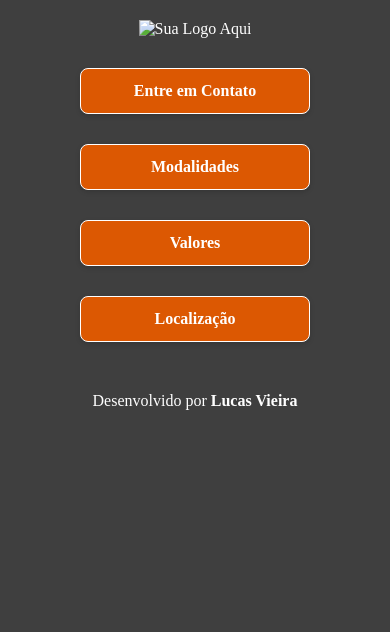
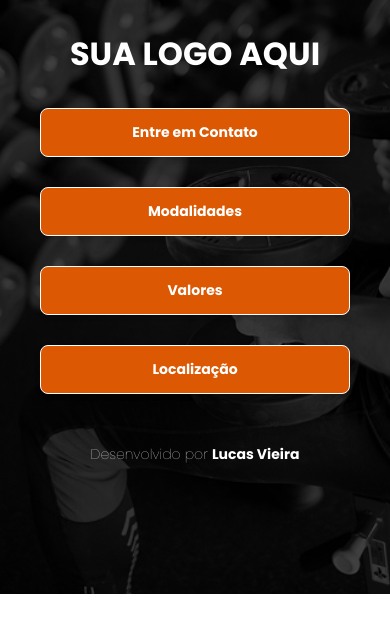
Before and after one commit to luccas-dev/link_bio, a plain HTML site: page index.html in a window 390 px wide. Drawn offline with Linux system fonts and the light colour scheme.

Commit message:
Background adicionado, ajustes nos espacamentos

```diff
--- a/index.html
+++ b/index.html
@@ -5,11 +5,16 @@
     <meta name="viewport" content="width=device-width, initial-scale=1.0">
     <title>Link Bio</title>
 
+    <link rel="preconnect" href="https://fonts.googleapis.com">
+    <link rel="preconnect" href="https://fonts.gstatic.com" crossorigin>
+    <link href="https://fonts.googleapis.com/css2?family=Poppins:ital,wght@0,100;0,200;0,300;0,400;0,500;0,600;0,700;0,800;0,900;1,100;1,200;1,300;1,400;1,500;1,600;1,700;1,800;1,900&display=swap" rel="stylesheet">
+
     <link rel="stylesheet" href="./style.css">
 </head>
 <body>
     <main>
-        <img src="" alt="Sua Logo Aqui">
+        <span>SUA LOGO AQUI</span>
+        <!-- <img src="./assets/images/logo.png" alt="Sua Logo Aqui" id="logo"> -->
         <div id="container">
             <a href="" class="btn">Entre em Contato</a>
             <a href="" class="btn">Modalidades</a>
--- a/style.css
+++ b/style.css
@@ -2,7 +2,9 @@
     margin: 0;
     padding: 0;
     box-sizing: border-box;
+
     color: #fff;
+    font-family: "Poppins", sans-serif;
 }
 
 a {
@@ -11,21 +13,27 @@ a {
 }
 
 body {
-    width: 300px;
+    max-width: 450px;
     margin: auto;
-    padding: 20px 35px;
+    padding: 50px 40px;
     text-align: center;
-    background-color: #3f3f3f;
+    background: url(./assets/images/bg-desktop-version.png) no-repeat center/cover;
+}
+
+span {
+    font-size: 38px;
+    font-weight: bold;
 }
 
 #container {
     display: flex;
     flex-direction: column;
     gap: 30px;
-    padding: 30px 0 50px;
+    padding: 50px 0 90px;
 }
 
 #container a {
+    font-size: 14px;
     padding: 13px 0;
 
     border: 1px solid #fff;
@@ -34,6 +42,16 @@ body {
     background: #DC5802;
 
     box-shadow: 0 2px 5px 0 #00000025;
+    transition: background .5s;
+}
+
+#container a:hover {
+    background: #dc5902ce;
+}
+
+footer {
+    font-size: 14px;
+    font-weight: 100;
 }
 
 footer a {
@@ -43,3 +61,18 @@ footer a {
 footer a:hover {
     color: #208eb9;
 }
+
+@media (max-width: 500px) {
+    body {
+        padding: 30px 40px;
+        background: url(./assets/images/bg-mobile-version.png) no-repeat center/cover;
+    }
+
+    span {
+        font-size: 32px;
+    }
+
+    #container {
+        padding: 30px 0 50px;
+    }
+}
```
Also changed, not shown: assets/images/bg-mobile-version.png (added), assets/images/logo.png (added), 1 other file.
